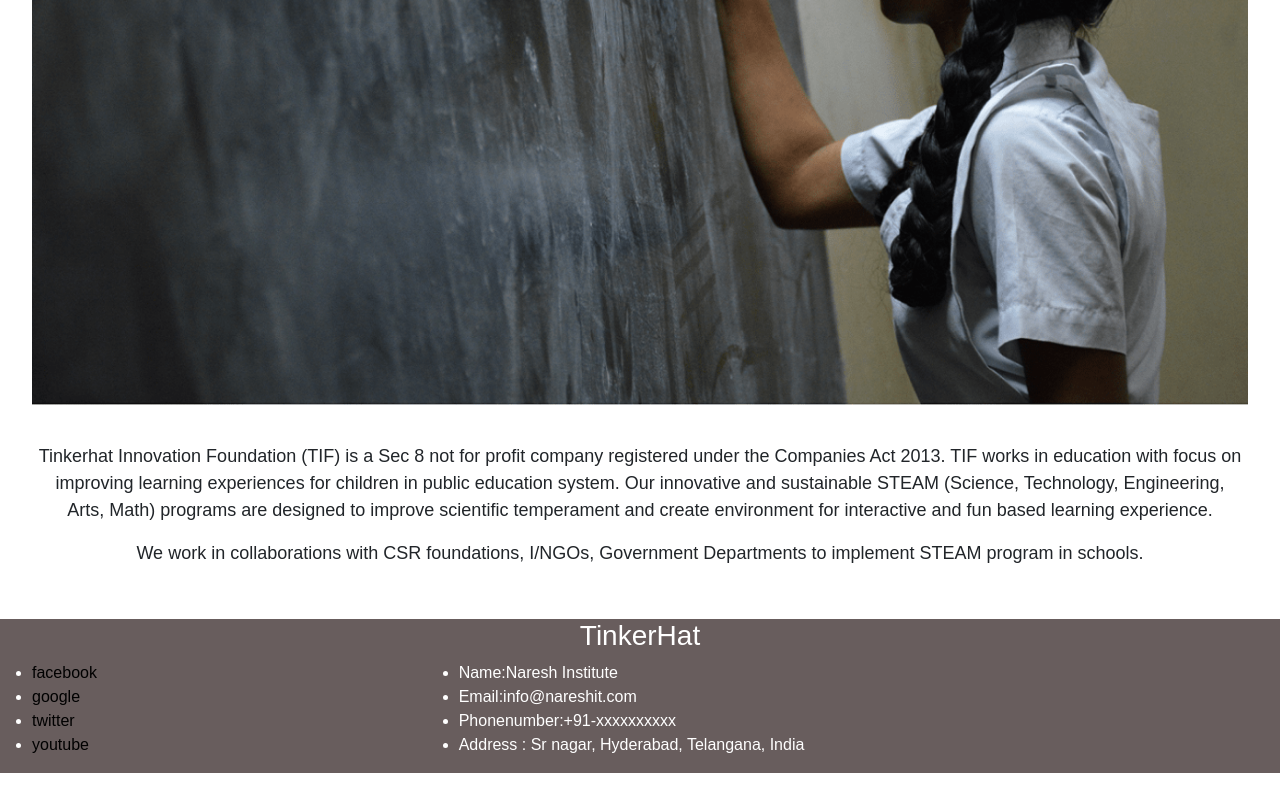
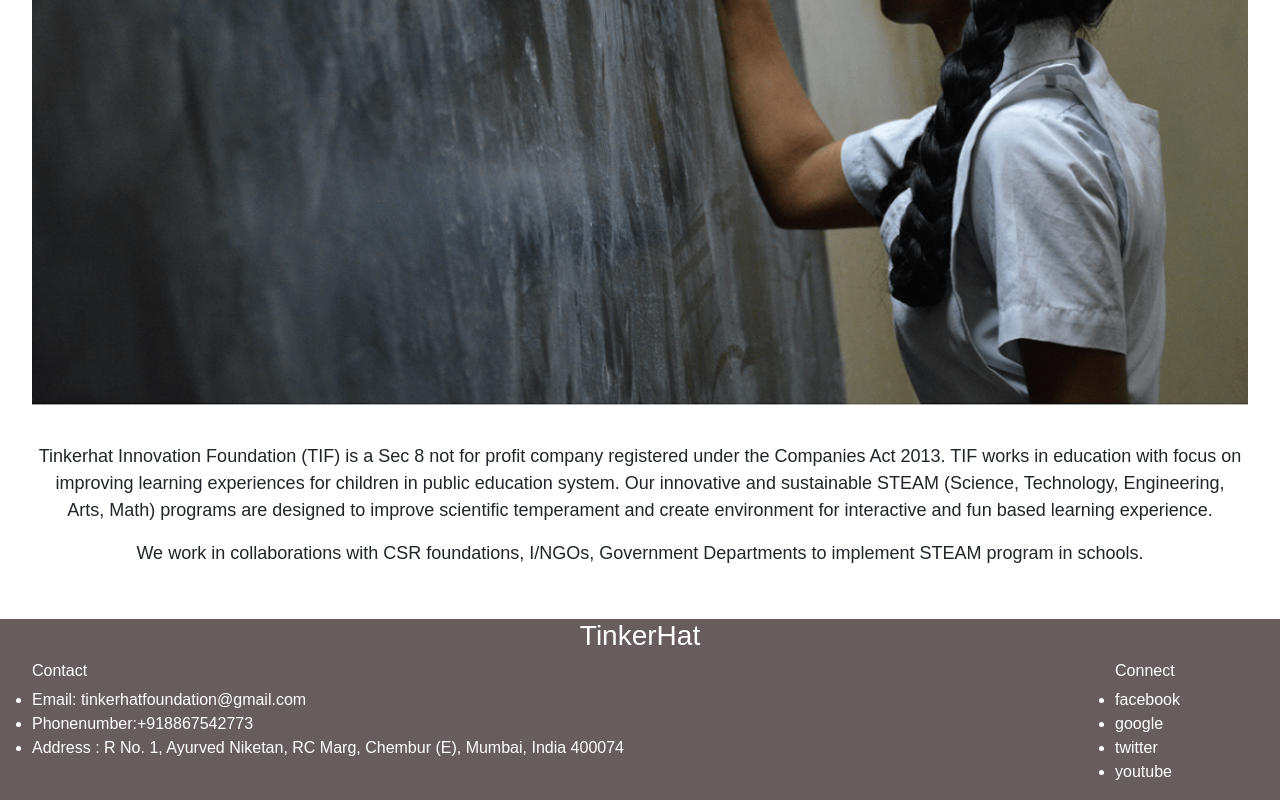
Before and after one commit to Jaydeep-P/E-Learning-Platform, a Next.js app in the folder frontend/: page / in a window 1280 px wide. Shown: the part 375-1175 px from the top of the page. Before the commit the page ends 1148 px from the top, so only its background shows below. Built offline with nearby package versions, Linux system fonts and the light colour scheme.

Commit message:
Home page footer

```diff
--- a/frontend/pages/index.js
+++ b/frontend/pages/index.js
@@ -44,23 +44,26 @@ export default function Home() {
             <footer className={styles.footer}>
             <center><h3>TinkerHat</h3></center>
             <div className={styles.par}>
+            <div>
+                    <ul className={styles.list}>
+                        <h6>Contact</h6>
+                        <li className={styles.list2}>Email: tinkerhatfoundation@gmail.com</li>
+                        <li className={styles.list2}>Phonenumber:+918867542773</li>
+                        <li className={styles.list2}>Address :   R No. 1, Ayurved Niketan, RC Marg,
+Chembur (E), Mumbai, India 400074 </li>
+                    </ul>
+                </div>
                 <div>
-                    <ul className={styles.list}>
-                        <li className={styles.list2}><span className="bi bi-facebook"></span><a href="https://www.facebook.com/nareshit/" target="_blank">facebook</a></li>
-                        <li className={styles.list2}><span className="bi bi-envelope-open"></span><a href="https://nareshit.in/course-schedule/" target="_blank">google</a></li>
-                        <li className={styles.list2}><span className="bi bi-twitter"></span><a href="https://twitter.com/nareshitech?lang=en"  target="_blank">twitter</a></li>
-                        <li className={styles.list2}><span className="bi bi-youtube"></span><a href="https://www.youtube.com/user/nareshtechnologies"  target="_blank">youtube</a></li>
+                    <ul className={styles.list1}>
+                      <h6>Connect</h6>
+                        <li className={styles.list12}><span className="bi bi-facebook"></span><a href="https://www.facebook.com/nareshit/" target="_blank">facebook</a></li>
+                        <li className={styles.list12}><span className="bi bi-envelope-open"></span><a href="https://nareshit.in/course-schedule/" target="_blank">google</a></li>
+                        <li className={styles.list12}><span className="bi bi-twitter"></span><a href="https://twitter.com/nareshitech?lang=en"  target="_blank">twitter</a></li>
+                        <li className={styles.list12}><span className="bi bi-youtube"></span><a href="https://www.youtube.com/user/nareshtechnologies"  target="_blank">youtube</a></li>
                     </ul>
 
                 </div>
-                <div>
-                    <ul className={styles.list}>
-                        <li className={styles.list2}>Name:Naresh Institute</li>
-                        <li className={styles.list2}>Email:info@nareshit.com</li>
-                        <li className={styles.list2}>Phonenumber:+91-xxxxxxxxxx</li>
-                        <li className={styles.list2}>Address : Sr nagar, Hyderabad, Telangana, India </li>
-                    </ul>
-                </div>
+
 
             </div>
 
--- a/frontend/styles/Home.module.css
+++ b/frontend/styles/Home.module.css
@@ -3,6 +3,7 @@
     position: relative;
     background-color: gray;
     height:fit-content;
+
 }
 
 .btn
@@ -46,7 +47,7 @@
  }
  .par{
     display:grid;
-    grid-template-columns:4fr 4fr 4fr;
+    grid-template-columns:6fr 6fr ;
  }
  .list{
     display:block;
@@ -59,3 +60,19 @@
  .list2 a:hover{
     text-decoration:underline;
 }
+
+.list1{
+    float: right;
+   color:white;
+    margin-right:100px;
+}
+.list12
+{
+    text-decoration:none;
+    color: white;
+
+}
+.list2 a:hover{
+    text-decoration:underline;
+    color:white;
+}
```
